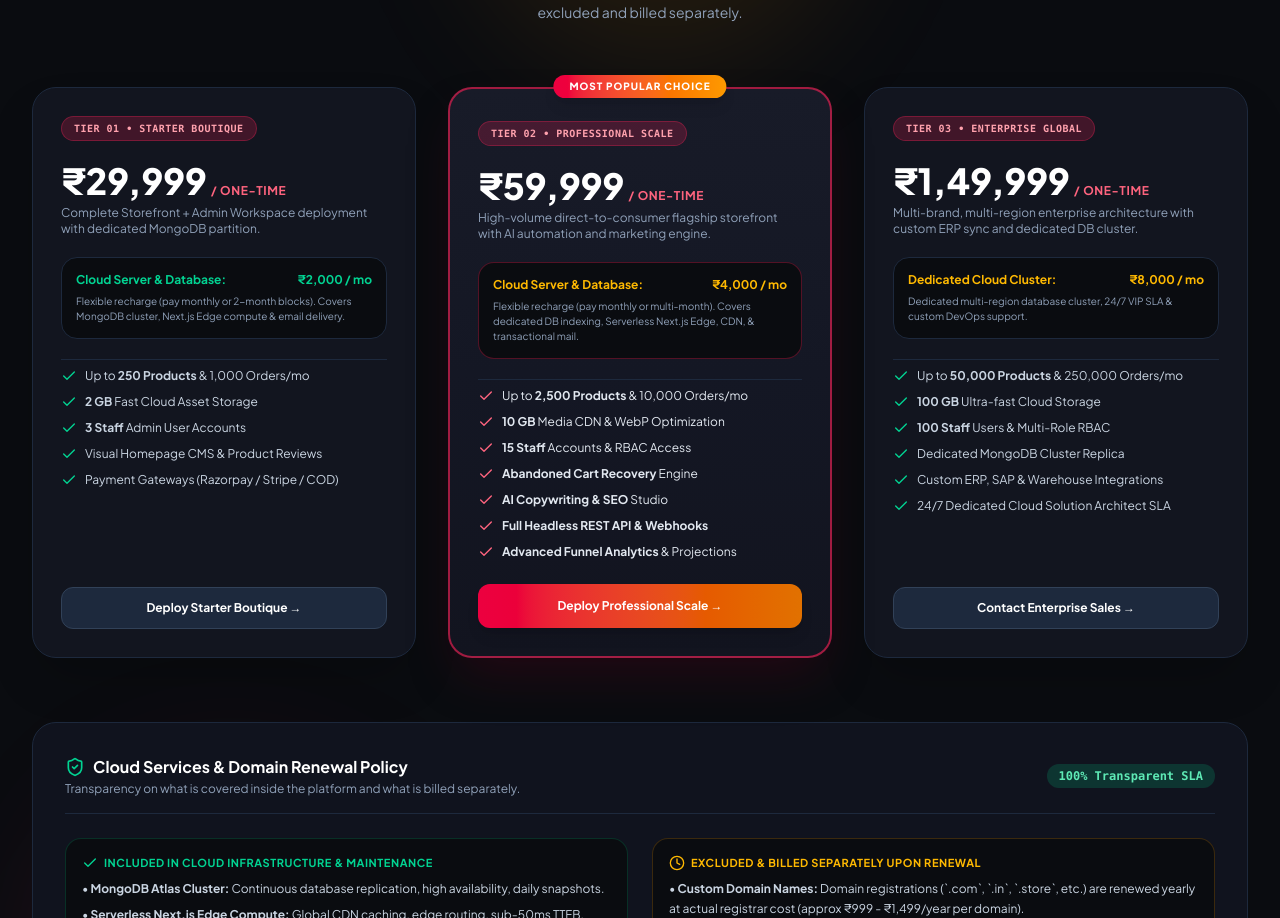
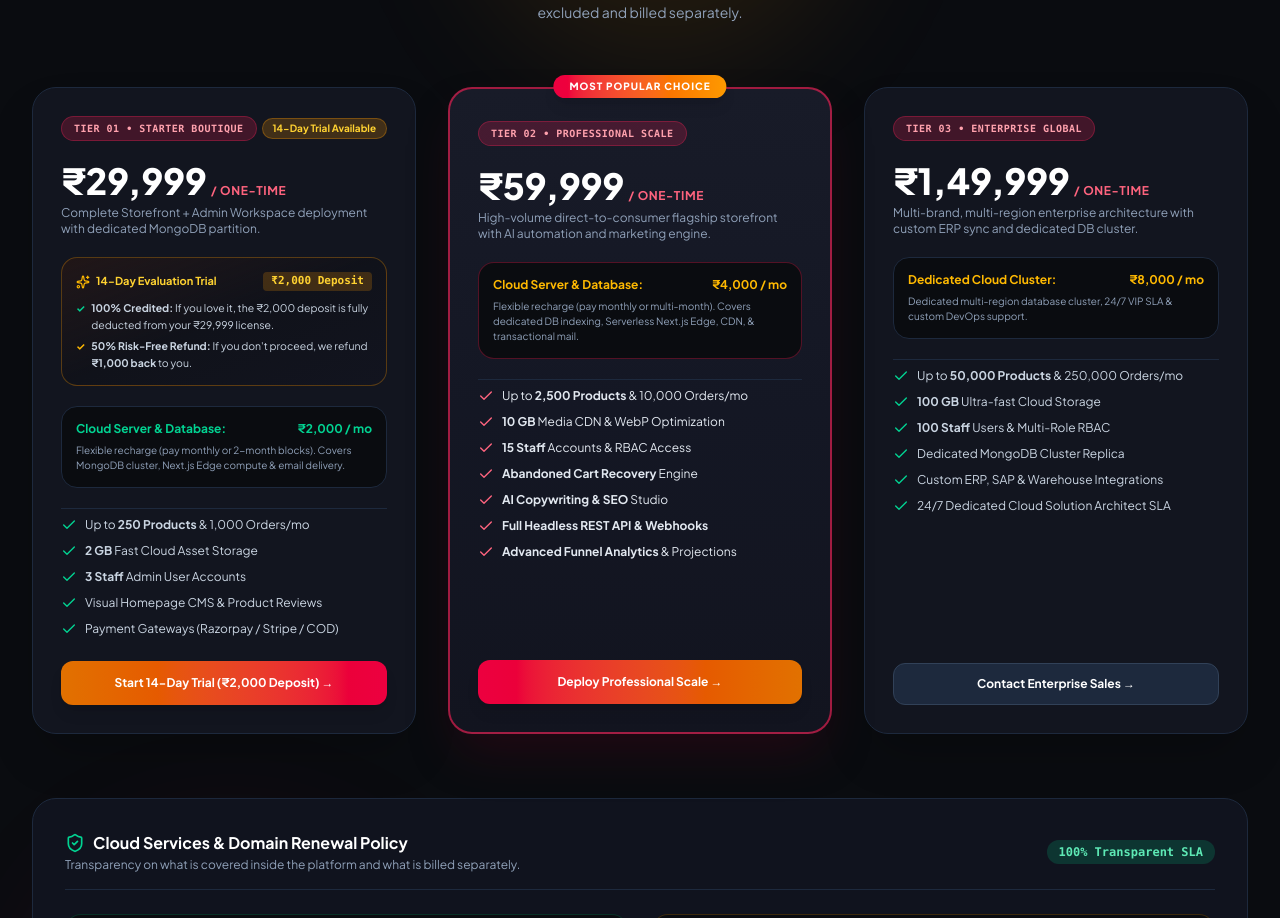
Before and after one commit to mavenco-tanwar/mavenco-commerce-storefront, a Next.js app: page / in a window 1280 px wide. Shown: the part 4406-5324 px from the top of the page. Built offline with nearby package versions, Linux system fonts and the light colour scheme; no server answers; a web font is replaced by a local one.

Commit message:
feat(pricing): add 14-day trial offer with 2000 INR deposit and 1000 INR refund guarantee on storefront

```diff
--- a/src/components/home/PlatformShowcaseLanding.tsx
+++ b/src/components/home/PlatformShowcaseLanding.tsx
@@ -933,6 +933,9 @@ export function PlatformShowcaseLanding() {
                   <span className="px-3 py-1 rounded-full text-[10px] font-bold uppercase tracking-wider bg-rose-500/20 text-rose-300 border border-rose-500/30 font-mono">
                     Tier 01 • Starter Boutique
                   </span>
+                  <span className="px-2.5 py-0.5 rounded-full text-[10px] font-bold bg-amber-500/20 text-amber-300 border border-amber-500/30">
+                    14-Day Trial Available
+                  </span>
                 </div>
 
                 <div>
@@ -943,6 +946,27 @@ export function PlatformShowcaseLanding() {
                   <p className="text-xs text-slate-400 mt-1">
                     Complete Storefront + Admin Workspace deployment with dedicated MongoDB partition.
                   </p>
+                </div>
+
+                {/* 14-Day Sandbox Trial & Refund Terms Card */}
+                <div className="p-3.5 bg-gradient-to-br from-amber-950/30 via-[#10121A] to-[#12141F] rounded-2xl border border-amber-500/30 space-y-2 text-xs">
+                  <div className="flex items-center justify-between font-bold text-amber-300 text-[11px]">
+                    <span className="flex items-center gap-1.5">
+                      <Sparkles className="w-3.5 h-3.5 text-amber-400" />
+                      <span>14-Day Evaluation Trial</span>
+                    </span>
+                    <span className="bg-amber-500/20 px-2 py-0.5 rounded text-amber-300 font-mono">₹2,000 Deposit</span>
+                  </div>
+                  <div className="text-[10.5px] text-slate-300 space-y-1 leading-relaxed">
+                    <div className="flex items-start gap-1.5">
+                      <span className="text-emerald-400 font-bold">✓</span>
+                      <span><strong>100% Credited:</strong> If you love it, the ₹2,000 deposit is fully deducted from your ₹29,999 license.</span>
+                    </div>
+                    <div className="flex items-start gap-1.5">
+                      <span className="text-amber-400 font-bold">✓</span>
+                      <span><strong>50% Risk-Free Refund:</strong> If you don&apos;t proceed, we refund <strong>₹1,000 back</strong> to you.</span>
+                    </div>
+                  </div>
                 </div>
 
                 {/* Cloud & Server Card */}
@@ -985,9 +1009,9 @@ export function PlatformShowcaseLanding() {
                 href="https://mavenco-admin.vercel.app/login"
                 target="_blank"
                 rel="noreferrer"
-                className="w-full py-3 text-center bg-slate-800 hover:bg-slate-700 text-white text-xs font-bold rounded-xl border border-slate-700 transition-all block"
+                className="w-full py-3.5 text-center bg-gradient-to-r from-amber-600 to-rose-600 hover:from-amber-500 hover:to-rose-500 text-white text-xs font-bold rounded-xl shadow-lg transition-all block"
               >
-                Deploy Starter Boutique →
+                Start 14-Day Trial (₹2,000 Deposit) →
               </a>
             </div>
 
```
